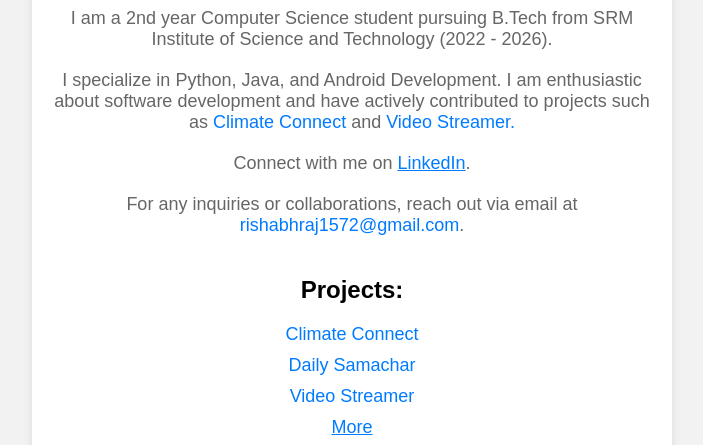
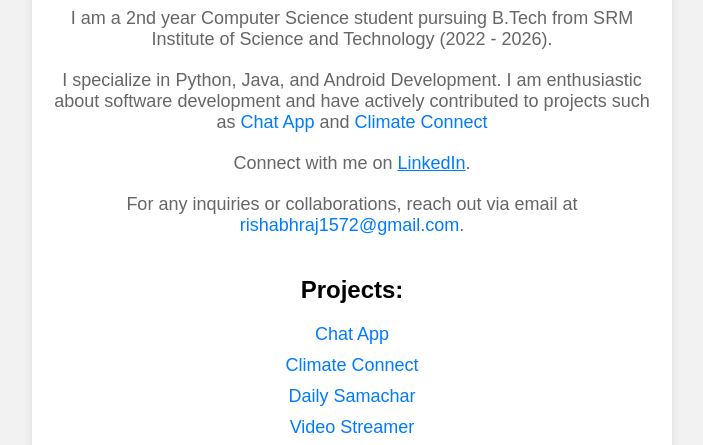
Before and after one commit to rishabhraj1572/Pinfo, a plain HTML site: page index.html in a window 1280 px wide. Shown: the part 334-779 px from the top of the page, without its empty margins (288-991 px from the left). Drawn offline with Linux system fonts and the light colour scheme.

Commit message:
Update index.html

```diff
--- a/index.html
+++ b/index.html
@@ -78,12 +78,13 @@
 
     <h1>Rishabh Raj</h1>
     <p>I am a 2nd year Computer Science student pursuing B.Tech from SRM Institute of Science and Technology (2022 - 2026).</p>
-    <p>I specialize in Python, Java, and Android Development. I am enthusiastic about software development and have actively contributed to projects such as <a href="https://github.com/rishabhraj1572/ClimateConnect" target="_blank">Climate Connect</a> and <a href="https://github.com/rishabhraj1572/Video-Streamer" target="_blank">Video Streamer.</a></p>
+    <p>I specialize in Python, Java, and Android Development. I am enthusiastic about software development and have actively contributed to projects such as <a href="https://github.com/rishabhraj1572/chat_app" target="_blank">Chat App</a> and <a href="https://github.com/rishabhraj1572/ClimateConnect" target="_blank">Climate Connect</a></p>
     <p>Connect with me on <a href="https://www.linkedin.com/in/rishabh-raj-ab3aa9253" target="_blank"><u>LinkedIn</u></a>.</p>
     <p> For any inquiries or collaborations, reach out via email at <a href="mailto:rishabhraj1572@gmail.com">rishabhraj1572@gmail.com</a>.</p>
 
     <div class="project-links">
       <h2>Projects:</h2>
+      <a href="https://github.com/rishabhraj1572/chat_app" target="_blank">Chat App</a>
       <a href="https://github.com/rishabhraj1572/ClimateConnect" target="_blank">Climate Connect</a>
       <a href="https://github.com/rishabhraj1572/Daily-Samachar" target="_blank">Daily Samachar</a>
       <a href="https://github.com/rishabhraj1572/Video-Streamer" target="_blank">Video Streamer</a>
```
